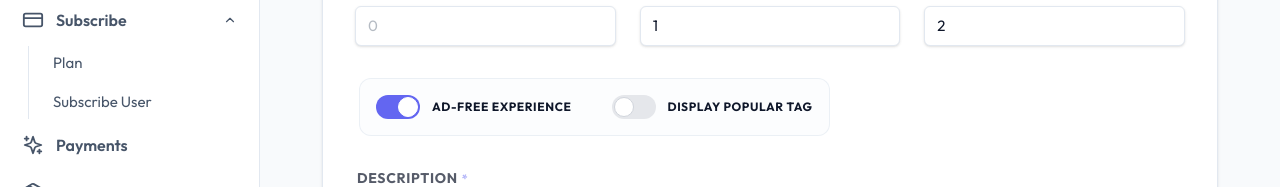
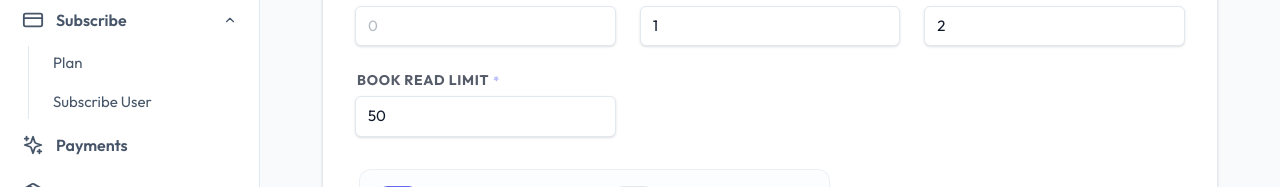
Before and after one commit to CodeQlik/Mind_gym_book_admin, a React (Vite) app: page /admin/subscribe/add in a window 1280 px wide. Shown: the part 378-565 px from the top of the page. Built offline with nearby package versions, Linux system fonts and the light colour scheme; no server answers; sample sign-in values are in the browser's storage.

Commit message:
plan changes

```diff
--- a/src/pages/Subscribe/AddPlan.jsx
+++ b/src/pages/Subscribe/AddPlan.jsx
@@ -37,6 +37,10 @@ const AddPlan = () => {
       .min(1, "Limit must be at least 1 device")
       .required("Device limit is required"),
     features: Yup.array().of(Yup.string().required("Feature text is required")),
+    book_read_limit: Yup.number()
+      .typeError("Book limit must be a number")
+      .min(1, "Limit must be at least 1 book")
+      .required("Book read limit is required"),
     is_ad_free: Yup.boolean(),
     is_popular: Yup.boolean(),
   });
@@ -48,6 +52,7 @@ const AddPlan = () => {
       price: "",
       duration_months: 1,
       device_limit: 2,
+      book_read_limit: 50,
       description: "",
       features: [""],
       is_ad_free: true,
@@ -62,6 +67,7 @@ const AddPlan = () => {
           price: Number(values.price),
           duration_months: Number(values.duration_months),
           device_limit: Number(values.device_limit),
+          book_read_limit: Number(values.book_read_limit),
           description: values.description,
           features: values.features.filter((f) => f.trim() !== ""),
           is_ad_free: values.is_ad_free,
@@ -133,14 +139,17 @@ const AddPlan = () => {
                   if (type === "monthly") {
                     formik.setFieldValue("duration_months", 1);
                     formik.setFieldValue("device_limit", 2);
+                    formik.setFieldValue("book_read_limit", 50);
                     formik.setFieldValue("is_ad_free", true);
                   } else if (type === "three_month") {
                     formik.setFieldValue("duration_months", 3);
                     formik.setFieldValue("device_limit", 3);
+                    formik.setFieldValue("book_read_limit", 150);
                     formik.setFieldValue("is_ad_free", true);
                   } else if (type === "annual") {
                     formik.setFieldValue("duration_months", 12);
                     formik.setFieldValue("device_limit", 5);
+                    formik.setFieldValue("book_read_limit", 1000);
                     formik.setFieldValue("is_ad_free", true);
                   }
                 }}
@@ -184,6 +193,19 @@ const AddPlan = () => {
                   formik.touched.device_limit && formik.errors.device_limit
                 }
                 placeholder="1"
+                required
+              />
+              <FormInput
+                label="Book Read Limit"
+                name="book_read_limit"
+                type="number"
+                value={formik.values.book_read_limit}
+                onChange={formik.handleChange}
+                onBlur={formik.handleBlur}
+                error={
+                  formik.touched.book_read_limit && formik.errors.book_read_limit
+                }
+                placeholder="50"
                 required
               />
             </div>
--- a/src/pages/Subscribe/EditPlan.jsx
+++ b/src/pages/Subscribe/EditPlan.jsx
@@ -59,6 +59,10 @@ const EditPlan = () => {
       .min(1, "Limit must be at least 1 device")
       .required("Device limit is required"),
     features: Yup.array().of(Yup.string().required("Feature text is required")),
+    book_read_limit: Yup.number()
+      .typeError("Book limit must be a number")
+      .min(1, "Limit must be at least 1 book")
+      .required("Book read limit is required"),
     is_ad_free: Yup.boolean(),
     is_popular: Yup.boolean(),
   });
@@ -70,6 +74,7 @@ const EditPlan = () => {
       price: planToEdit?.price || "",
       duration_months: planToEdit?.duration_months || 1,
       device_limit: planToEdit?.device_limit || 1,
+      book_read_limit: planToEdit?.book_read_limit || 50,
       description: planToEdit?.description || "",
       features: safeParseFeatures(planToEdit?.features),
       is_ad_free: planToEdit?.is_ad_free ?? true,
@@ -85,6 +90,7 @@ const EditPlan = () => {
           price: Number(values.price),
           duration_months: Number(values.duration_months),
           device_limit: Number(values.device_limit),
+          book_read_limit: Number(values.book_read_limit),
           description: values.description,
           features: values.features.filter((f) => f.trim() !== ""),
           is_ad_free: values.is_ad_free,
@@ -201,6 +207,19 @@ const EditPlan = () => {
                   formik.touched.device_limit && formik.errors.device_limit
                 }
                 placeholder="1"
+                required
+              />
+              <FormInput
+                label="Book Read Limit"
+                name="book_read_limit"
+                type="number"
+                value={formik.values.book_read_limit}
+                onChange={formik.handleChange}
+                onBlur={formik.handleBlur}
+                error={
+                  formik.touched.book_read_limit && formik.errors.book_read_limit
+                }
+                placeholder="50"
                 required
               />
             </div>
```
